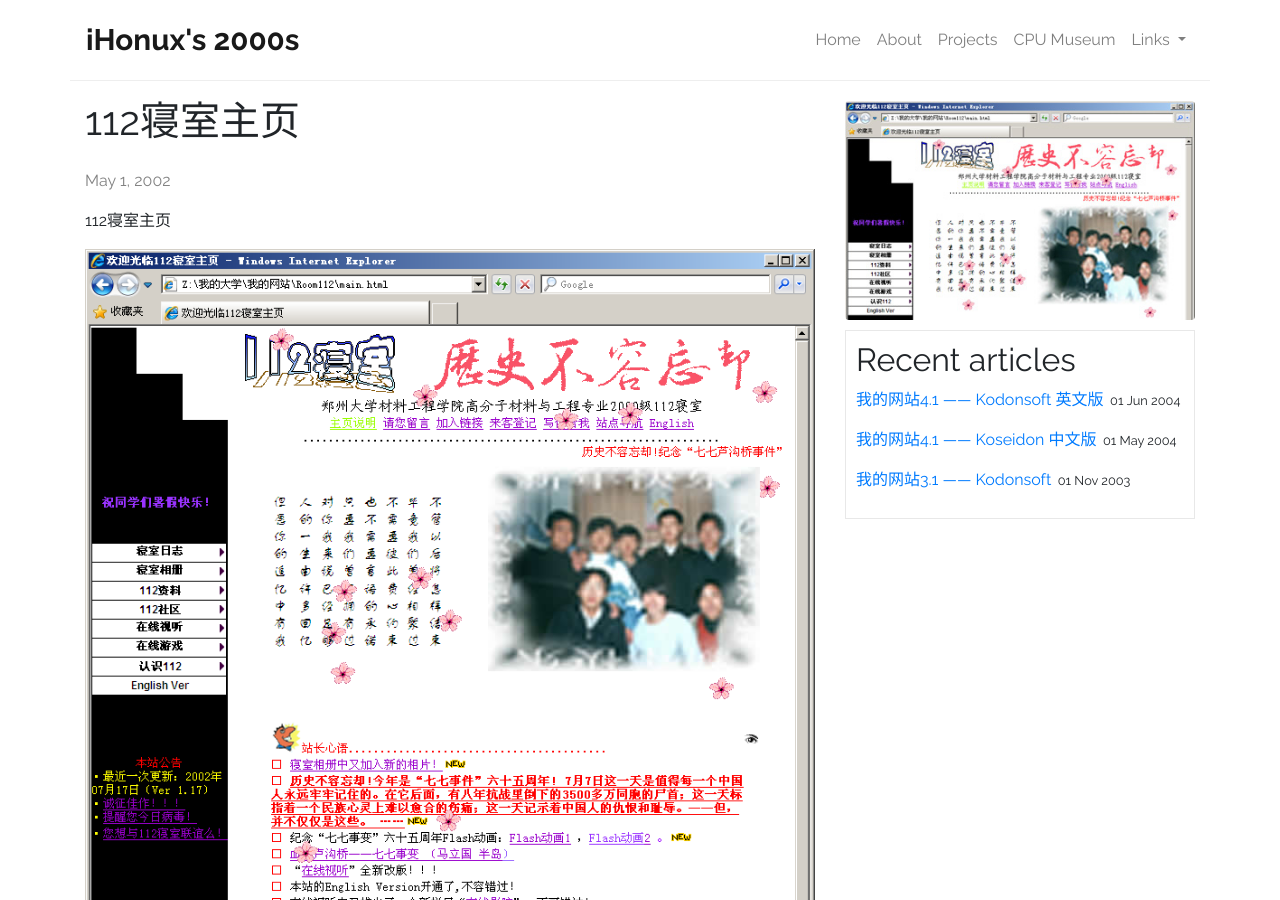
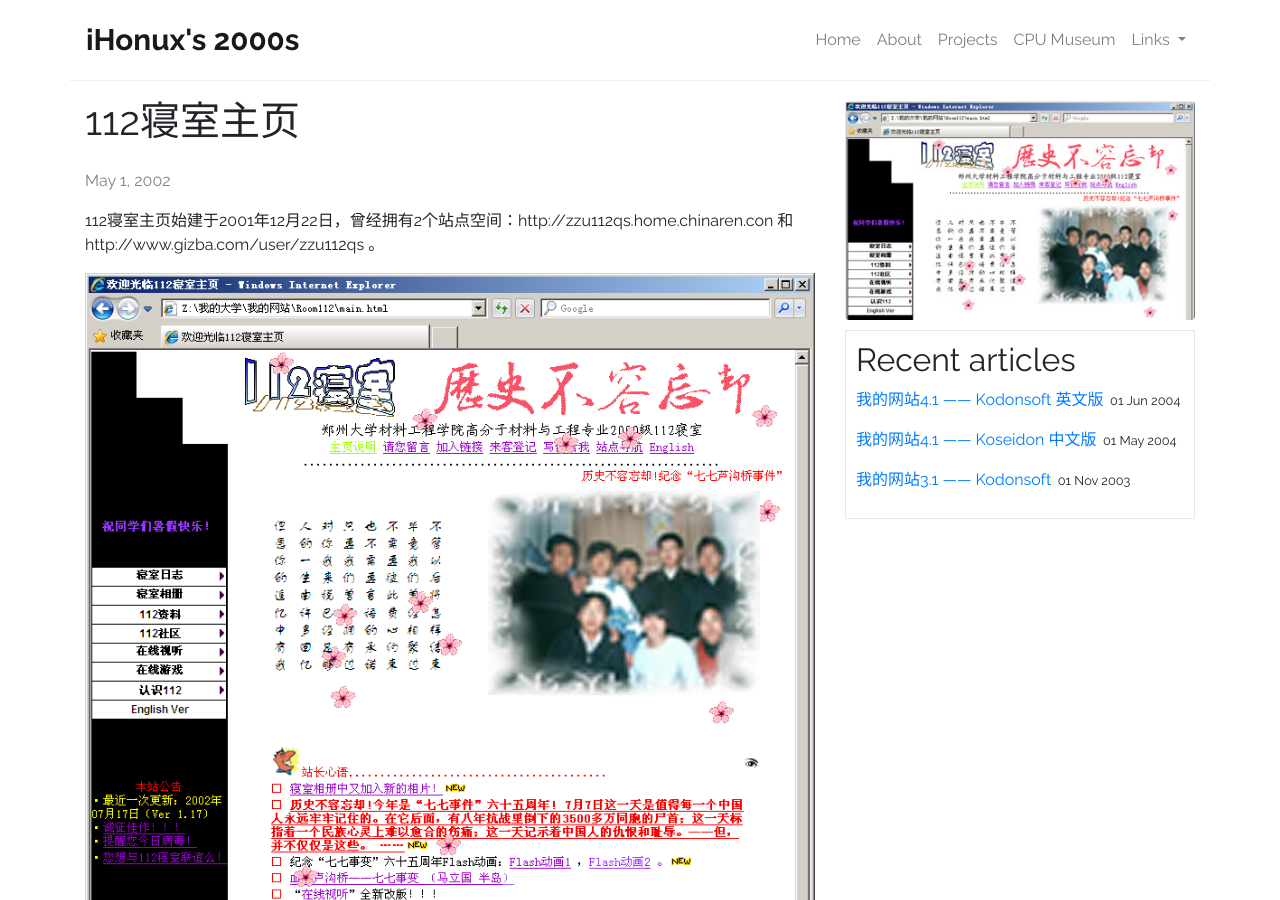
Before and after one commit to past-records/past-records.github.io, a Jekyll site: the page built from _posts/2002-05-01-zzu-room112.markdown, in a window 1280 px wide and 900 px high. Built offline with Jekyll 4.4.1, drawn with Linux system fonts in a browser that asks for light colours.

Commit message:
Update 2002-05-01-zzu-room112.markdown

```diff
--- a/_posts/2002-05-01-zzu-room112.markdown
+++ b/_posts/2002-05-01-zzu-room112.markdown
@@ -6,7 +6,7 @@ image: /images/web/zzu-room112-small.jpg
 categories: [ZZU, 112寝室, 高分子]
 ---
 
-112寝室主页
+112寝室主页始建于2001年12月22日，曾经拥有2个站点空间：http://zzu112qs.home.chinaren.con 和 http://www.gizba.com/user/zzu112qs 。
 
 ![112寝室主页]({{site.baseurl}}/images/web/欢迎光临112寝室主页.png)
 
```
